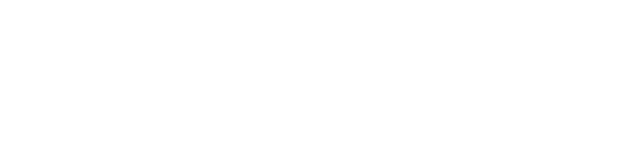
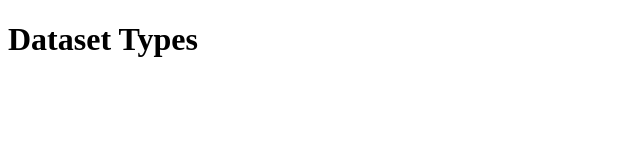
Before and after one commit to DS4200-S23-Class/hw-02-kate-jackie, a plain HTML site: page index.html in a window 1280 px wide. Shown: the whole page, without its empty margins (0-640 px from the left). Drawn offline with Linux system fonts and the light colour scheme.

Commit message:
index changes

```diff
--- a/index.html
+++ b/index.html
@@ -3,10 +3,18 @@
 
 <head>
     <meta charset=utf-8/>
+    <title>hw-02</title>
 </head>
 
 
 <body>
+    <div id=data-abstraction>
+        <div class=info>
+            <h1>Dataset Types</h1>
+
+        </div>
+
+    </div>
 
 
 </body>
```
